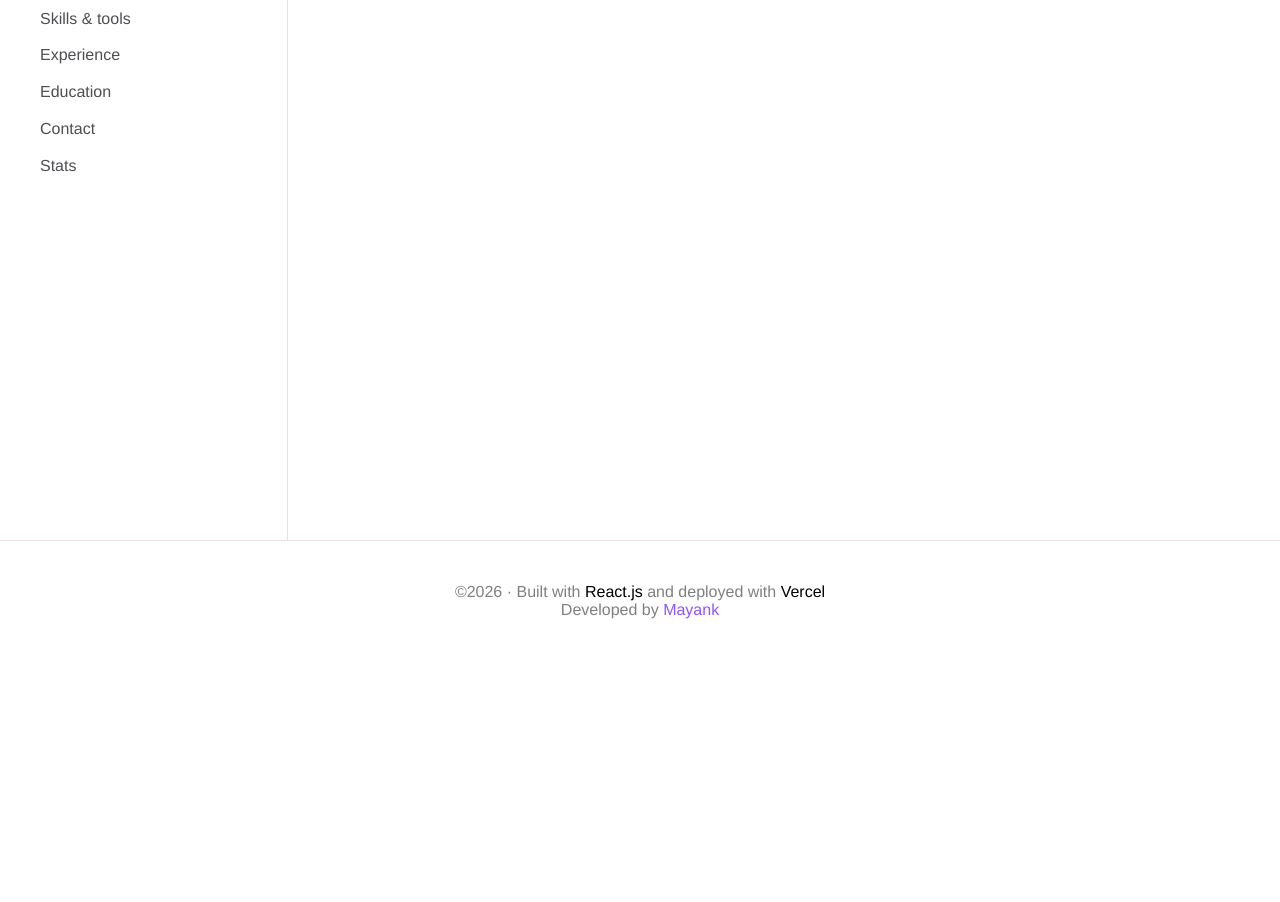
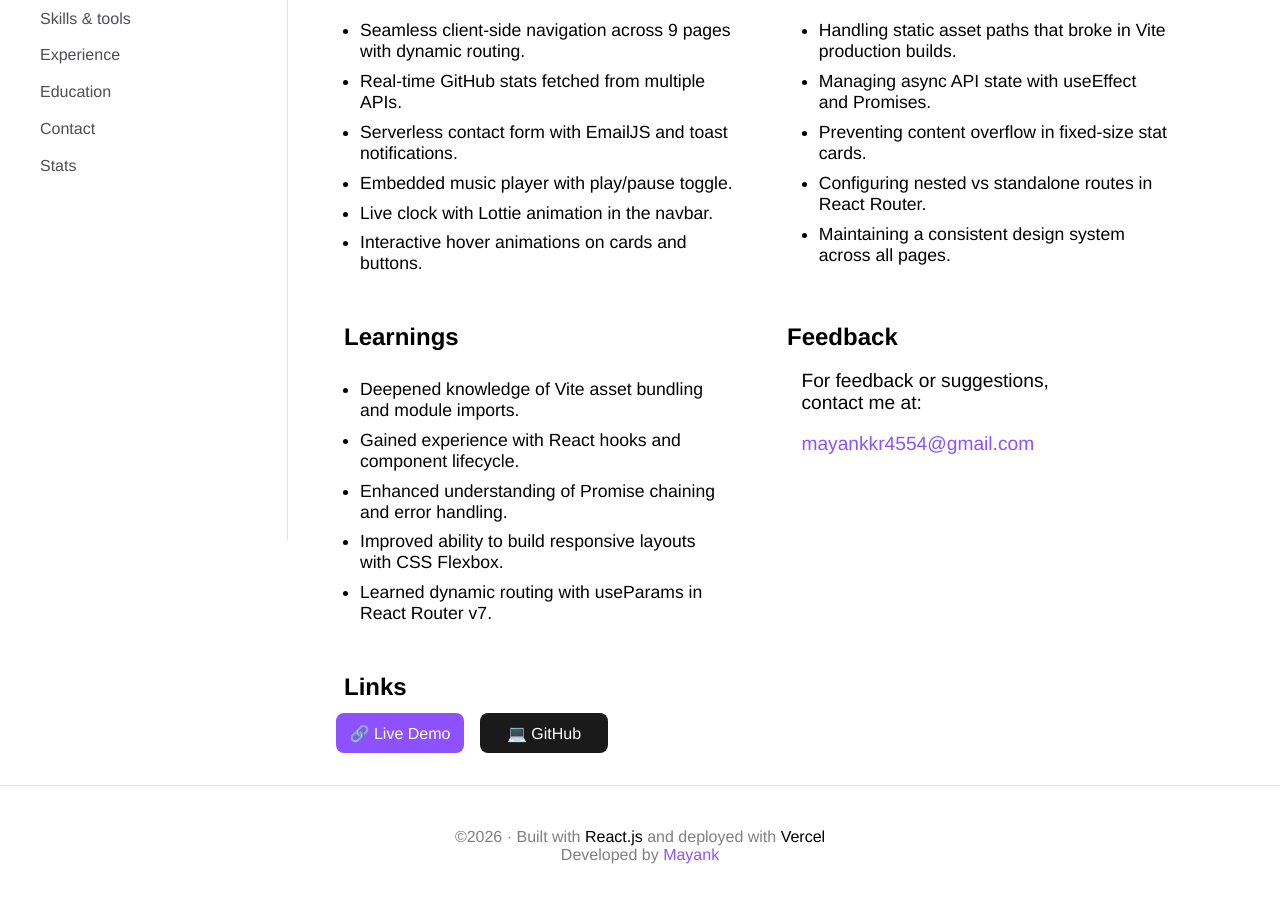
Before and after one commit to mkr45/My-Portfolio, a React (Vite) app: page /projects/Portfolio in a window 1280 px wide. Shown: the part 260-1162 px from the top of the page. Before the commit the page ends 921 px from the top, so only its background shows below. Built offline with nearby package versions, Linux system fonts and the light colour scheme.

Commit message:
improved project page

```diff
--- /dev/null
+++ b/src/components/Project-Detalis-Card.jsx
@@ -0,0 +1,34 @@
+export default function ProjectDetailsCard({ projectFeatures }) {
+  const heading = projectFeatures[0];
+  const items = projectFeatures.slice(1);
+  return (
+    <>
+      <div style={{ display: "flex", flexDirection: "column" }}>
+        <h3
+          style={{
+            fontSize: "1.5em",
+            fontWeight: "bold",
+            marginBottom: "0.5em",
+            marginLeft: "1em",
+          }}
+        >
+          {heading}
+        </h3>
+        <ul style={{}}>
+          {items.map((feature, index) => (
+            <li
+              style={{
+                marginBottom: "0.5em",
+                fontSize: "1.1em",
+                fontWeight: "400",
+              }}
+              key={index}
+            >
+              {feature}
+            </li>
+          ))}
+        </ul>
+      </div>
+    </>
+  );
+}
--- a/src/components/projectsData.js
+++ b/src/components/projectsData.js
@@ -3,17 +3,39 @@ export const projectsData = [
     id: 1,
     heading: "Portfolio",
     desc: "A dynamic portfolio showcasing my projects, skills, and contributions using the latest web technologies.",
-      features: [],
-      challenges: [],
-      learning: [],
+    features: [
+      "Features",
+      "Seamless client-side navigation across 9 pages with dynamic routing.",
+      "Real-time GitHub stats fetched from multiple APIs.",
+      "Serverless contact form with EmailJS and toast notifications.",
+      "Embedded music player with play/pause toggle.",
+      "Live clock with Lottie animation in the navbar.",
+      "Interactive hover animations on cards and buttons.",
+    ],
+    challenges: [
+      "Challenges",
+      "Handling static asset paths that broke in Vite production builds.",
+      "Managing async API state with useEffect and Promises.",
+      "Preventing content overflow in fixed-size stat cards.",
+      "Configuring nested vs standalone routes in React Router.",
+      "Maintaining a consistent design system across all pages.",
+    ],
+    learning: [
+      "Learnings",
+      "Deepened knowledge of Vite asset bundling and module imports.",
+      "Gained experience with React hooks and component lifecycle.",
+      "Enhanced understanding of Promise chaining and error handling.",
+      "Improved ability to build responsive layouts with CSS Flexbox.",
+      "Learned dynamic routing with useParams in React Router v7.",
+    ],
     feedback: [],
 
     techstack: [],
-      links: [
+    links:
       {
-          live: "",
-          github: "",
+        live: "https://my-portfolio-theta-gules-10.vercel.app/",
+        github: "https://github.com/mkr45/My-Portfolio",
       },
-      ],
+
   },
 ];
--- a/src/pages/Project-Details.jsx
+++ b/src/pages/Project-Details.jsx
@@ -1,6 +1,7 @@
 import { useParams } from "react-router";
 import { projectsData } from "../components/projectsData";
 import PageHeader from "../components/PageHeader";
+import ProjectDetailsCard from "../components/Project-Detalis-Card";
 
 export default function ProjectDetails() {
   const { id } = useParams();
@@ -18,6 +19,44 @@ export default function ProjectDetails() {
         subtitle=""
         description={project.desc}
       />
+      <div style={{display: "flex", flexDirection: "row", gap: "2em",marginRight: "5em"}}>
+        <ProjectDetailsCard projectFeatures={project.features} />
+        <ProjectDetailsCard projectFeatures={project.challenges} />
+      </div>
+      <div style={{display: "flex", flexDirection: "row", gap: "2em",marginRight: "5em", marginBottom: "1em"}}>
+        <ProjectDetailsCard projectFeatures={project.learning} />
+        <div style={{marginRight: "6em"}}>
+           <h3 style={{ fontSize: "1.5em", fontWeight: "bold", marginBottom: "0.5em", marginLeft: "1em" }}>Feedback</h3>
+           <p style={{ fontSize: "1.2em", fontWeight: "400", marginLeft: "2em" }}>For feedback or suggestions, contact me at:</p>
+           <p style={{ fontSize: "1.2em", fontWeight: "400", marginLeft: "2em", color: "oklch(60.6% .25 292.717)" }}>mayankkr4554@gmail.com</p>
+        </div>
+
+      </div>
+      <h3 style={{ fontSize: "1.5em", fontWeight: "bold", marginBottom: "0.5em", marginLeft: "1em" }}>Links</h3>
+      <div style={{ display: "flex", gap: "1em", marginLeft: "1em" }}>
+        <a href={project.links.live} target="_blank" rel="noopener noreferrer" style={{ textDecoration: "none" }}>
+          <div style={{
+            width: "8em", height: "2.5em", borderRadius: "0.5em",
+            backgroundColor: "oklch(60.6% .25 292.717)", color: "white",
+            display: "flex", justifyContent: "center", alignItems: "center",
+            gap: "0.4em", fontSize: "1em", fontWeight: "500", cursor: "pointer",
+            transition: "transform 220ms",
+          }}>
+            🔗 Live Demo
+          </div>
+        </a>
+        <a href={project.links.github} target="_blank" rel="noopener noreferrer" style={{ textDecoration: "none" }}>
+          <div style={{
+            width: "8em", height: "2.5em", borderRadius: "0.5em",
+            backgroundColor: "#1a1a1a", color: "white",
+            display: "flex", justifyContent: "center", alignItems: "center",
+            gap: "0.4em", fontSize: "1em", fontWeight: "500", cursor: "pointer",
+            transition: "transform 220ms",
+          }}>
+            💻 GitHub
+          </div>
+        </a>
+      </div>
     </>
   );
 }
--- a/src/pages/Stats.jsx
+++ b/src/pages/Stats.jsx
@@ -57,7 +57,7 @@ export default function Stats() {
           flexWrap: "wrap",
           alignItems: "center",
           justifyContent: "flex-start",
-          gap: "1em",
+          gap: "2em",
           marginTop: "3em"
         }}
       >
```
Lines whose indentation alone changed are shown as unchanged.
